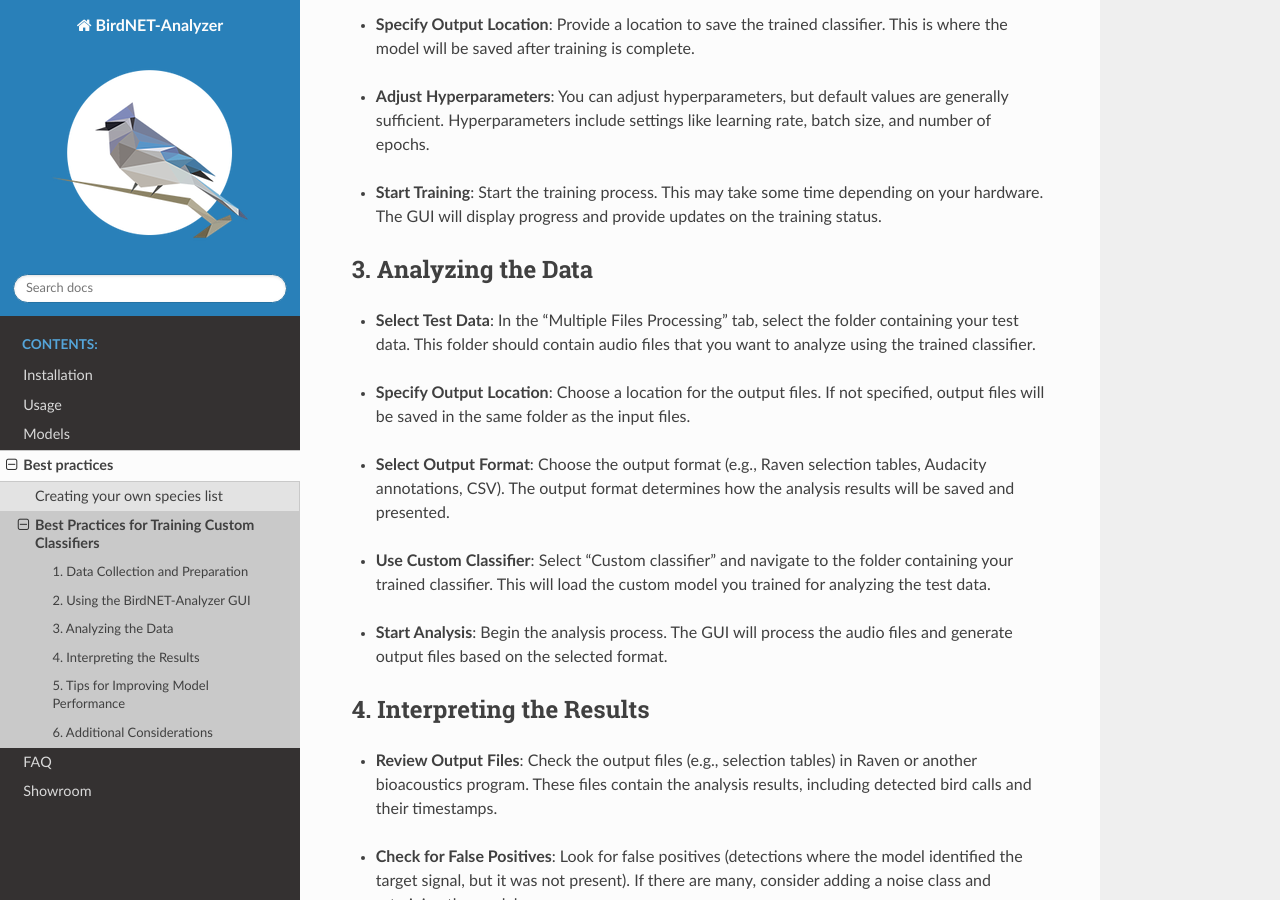
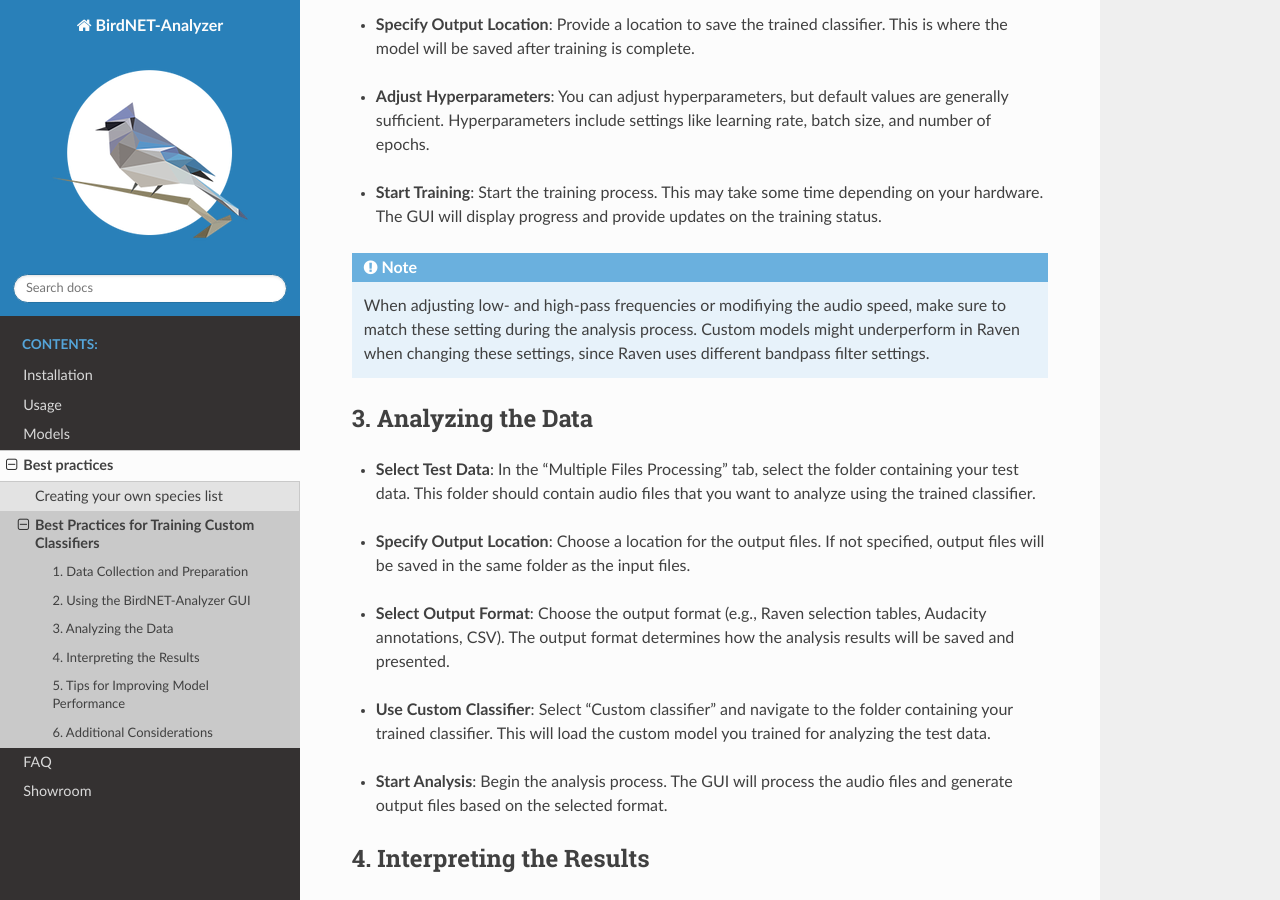
Before and after one commit to kahst/BirdNET-Analyzer, a Sphinx documentation site: the page built from docs/best-practices/training.rst, in a window 1280 px wide and 900 px high, scrolled down 1422 px. Built offline with Sphinx 7.4.7 and the Read the Docs theme 3.1.0, drawn with Linux system fonts in a browser that asks for light colours.

Commit message:
add settings note

```diff
--- a/docs/best-practices/training.rst
+++ b/docs/best-practices/training.rst
@@ -47,6 +47,11 @@ Get started by listening to this AI-generated summary of training custom classif
 - | **Adjust Hyperparameters**: You can adjust hyperparameters, but default values are generally sufficient. Hyperparameters include settings like learning rate, batch size, and number of epochs.
 - | **Start Training**: Start the training process. This may take some time depending on your hardware. The GUI will display progress and provide updates on the training status.
 
+.. note::
+
+    When adjusting low- and high-pass frequencies or modifiying the audio speed, make sure to match these setting during the analysis process.
+    Custom models might underperform in Raven when changing these settings, since Raven uses different bandpass filter settings.
+
 3. Analyzing the Data
 ---------------------
 
```
